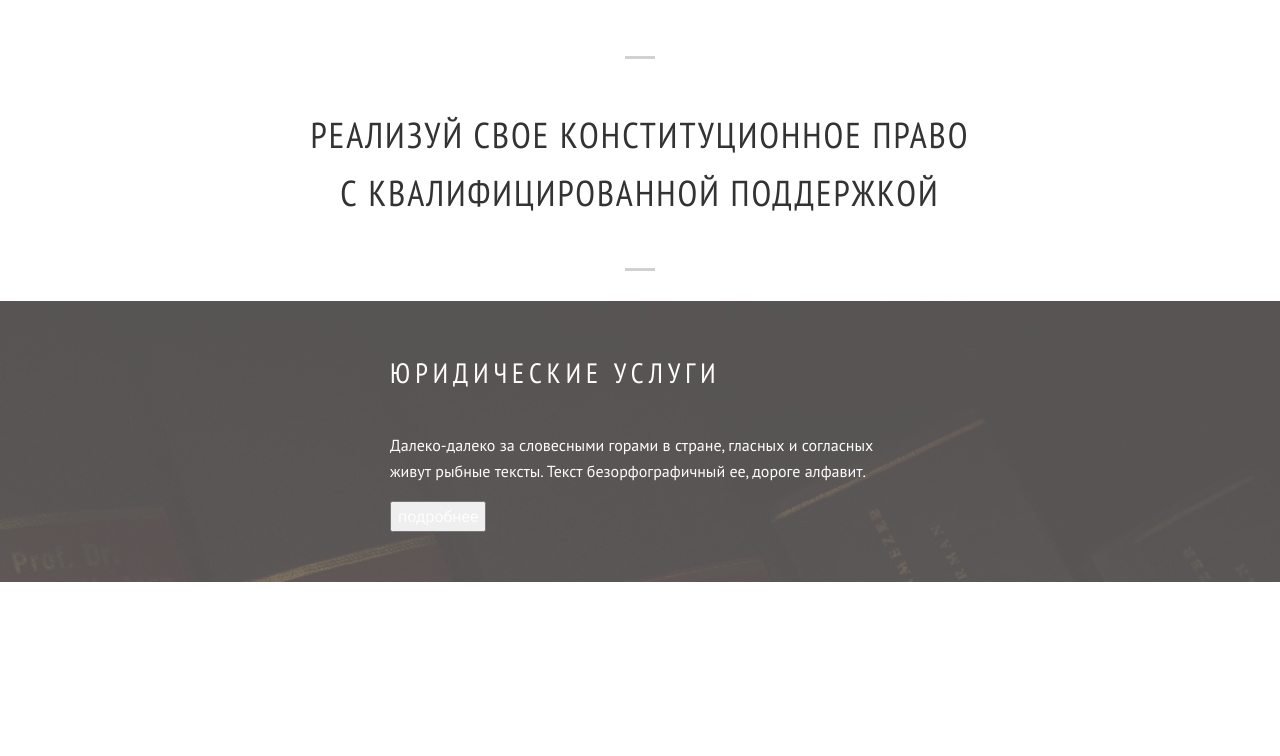
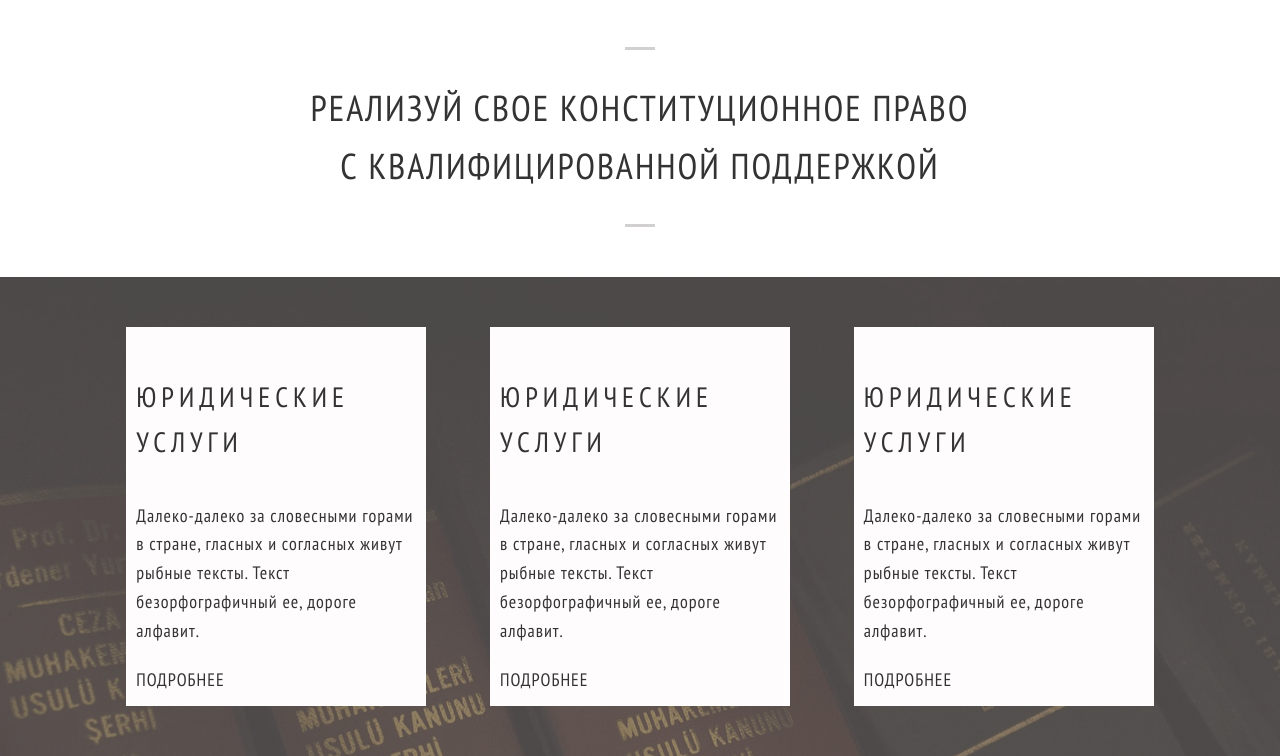
Before and after one commit to Dim-art/Review, a website: page app/index.html in a window 1280 px wide. Shown: the part 347-1103 px from the top of the page. Before the commit the page ends 929 px from the top, so only its background shows below. Drawn offline with Linux system fonts and the light colour scheme; a web font is replaced by a local one.

Commit message:
service add

```diff
--- a/app/index.html
+++ b/app/index.html
@@ -96,28 +96,58 @@
 			</div>
 		</section>
 
-		<!--caption-->
-		<h2 class="main-head__title">Реализуй свое конституционное право<br> с квалифицированной поддержкой</h2>
+		<!--slider-->
 
+		<section class="slider">
+
+			<div class="container">
+
+				<div class="slide">
+					<div class="slide__content">
+						<h2 class="slide__title">Реализуй свое конституционное право<br> с квалифицированной поддержкой</h2>
+					</div>
+				</div>
+
+			</div>
+
+		</section>
 
 
 
 
 	</header>
 
-	<!--slider-->
-	<section class="slider">
+	<!--services-->
+	<section class="service">
 
-		<div class="slide">
-			<div class="slide__image" style="background-image: url(img/books.jpg)"></div>
 			<div class="container">
-				<div class="slide__content">
-					<h4 class="slide__title">юридические услуги</h4>
-					<p class="slide__text">Далеко-далеко за словесными горами в стране, гласных и согласных живут рыбные тексты. Текст безорфографичный ее, дороге алфавит.</p>
-					<button class="slide__button">подробнее</button>
-				</div>
+
+				<!-- bg-cover -->
+				<div class="service__image"></div>
+
+				<ul class="service-box">
+
+					<li class="service-box__item">
+						<h4 class="service__title">юридические услуги</h4>
+						<p class="service__text">Далеко-далеко за словесными горами в стране, гласных и согласных живут рыбные тексты. Текст безорфографичный ее, дороге алфавит.</p>
+						<button class="service__button">подробнее</button>
+					</li>
+
+					<li class="service-box__item">
+						<h4 class="service__title">юридические услуги</h4>
+						<p class="service__text">Далеко-далеко за словесными горами в стране, гласных и согласных живут рыбные тексты. Текст безорфографичный ее, дороге алфавит.</p>
+						<button class="service__button">подробнее</button>
+					</li>
+
+					<li class="service-box__item">
+						<h4 class="service__title">юридические услуги</h4>
+						<p class="service__text">Далеко-далеко за словесными горами в стране, гласных и согласных живут рыбные тексты. Текст безорфографичный ее, дороге алфавит.</p>
+						<button class="service__button">подробнее</button>
+					</li>
+
+				</ul>
+
 			</div>
-		</div>
 
 	</section>
 
--- a/sass/header.sass
+++ b/sass/header.sass
@@ -3,8 +3,9 @@
 @import "reset.sass"
 
 body
-	font-family: "Roboto", sans-serif
+	font-family: "PT Sans Narrow", sans-serif
 	overflow-x: hidden
+	font-size: 18px
 
 .hidden
 	display: none
@@ -21,7 +22,6 @@ h1
 // 	font-family: "PT Sans Narrow", sans-serif
 
 h2
-	font-family: "PT Sans Narrow", sans-serif
 	font-size: 36px
 	font-weight: 400
 	letter-spacing: 2px
@@ -36,17 +36,24 @@ h4
 	font-size: 28px
 	font-weight: 500
 	letter-spacing: 5px
-	font-family: "PT Sans Narrow", sans-serif
 
 p
-	font-family: "PT Sans", sans-serif
+	// font-family: "PT Sans  ", sans-serif
 	font-weight: 400
+	letter-spacing: 1px
 
 a
 	font-family: "PT Sans Caption", sans-serif
 	font-weight: 700
 	letter-spacing: 1px
 
+button
+
+	letter-spacing: 1px
+	background-color: inherit
+	border: 0
+	text-transform: uppercase
+	padding: 2px 0
 
 // header
 .main-head
@@ -97,7 +104,7 @@ a
 	// logo
 	.logo
 		margin: 0 auto
-		margin-bottom: 70px
+		margin-bottom: 50px
 		&__title
 			color: $accent-color
 			margin-bottom: -85px
@@ -105,40 +112,42 @@ a
 			color: darken($accent-color, 10%)
 			padding: -20px
 
-	// caption
-	.main-head__title
-		position: relative
-		margin: 30px auto 30px
-		width: 750px
-		padding-top: 50px
+	// slider
+.slider
+	.slide
+		padding-top: 30px
 		padding-bottom: 50px
+		&__content
 
-		// short-lines
-		&::before,
-		&::after
-			position: absolute
-			content: ""
-			width: 30px
-			height: 3px
-			background: lighten($accent-color, 40%)
-			display: block
-			margin: 0 auto
-			left: 50%
-			margin-left: -15px
-		&::before
-			top: 0
-		&::after
-			bottom: 0
+			&__title
+				position: relative
+				margin: 30px auto 30px
+				width: 750px
+				padding-top: 50px
+				padding-bottom: 50px
 
-// slider
-.slider
+
+			// short-lines
+			&::before,
+			&::after
+				position: relative
+				content: ""
+				width: 30px
+				height: 3px
+				background: lighten($accent-color, 40%)
+				display: block
+				margin: 0 auto
+				left: 50%
+				margin-left: -15px
+			&::before
+				top: 0
+			&::after
+				bottom: 0
+
+// service
+.service
 	position: relative
-.slide
-	position: absolute
-	top: 0
-	text-align: center
-	color: $main-color
-	width: 100%
+	background-image: url(/img/books.jpg)
 	&__image
 		position: absolute
 		top: 0
@@ -148,17 +157,20 @@ a
 		&::before
 			content: ""
 			position: absolute
-			opacity: 0.8
+			opacity: 0.7
 			background-color: $accent-color
 			top: 0
 			left: 0
 			width: 100%
 			height: 100%
-	&__content
+.service-box
+	text-align: center
+	&__item
+		display: inline-block
 		position: relative
 		z-index: 1
-		margin: 50px auto
+		margin: 50px 30px
 		text-align: left
-		max-width: 500px
-		&__title
-		&__text
+		max-width: 300px
+		padding: 10px
+		background-color: $main-color
```
Also changed, not shown: app/css/header.min.css.
